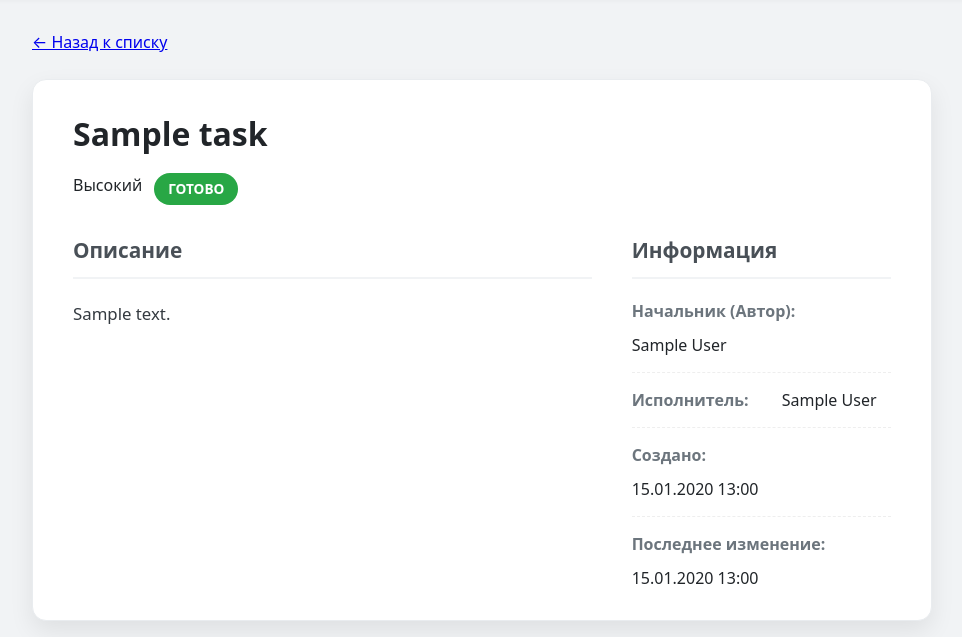
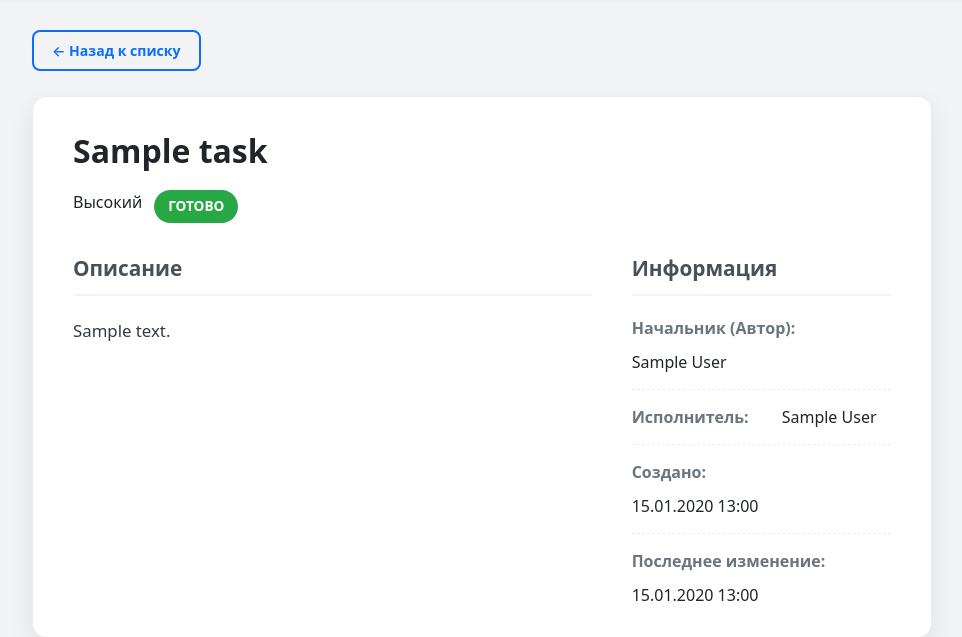
Before and after one commit to hotabmax/TaskManagerPy, a Django app: template core/templates/core/task_detail.html in a window 1280 px wide. Shown: the part 85-722 px from the top of the page, without its empty margins (158-1120 px from the left). Run offline with Django 5.2, Linux system fonts and the light colour scheme; the template is opened without the code that fills it: values that come from a table or form of the project are taken from there, others are empty; tables that the repository leaves empty hold one stand-in row (values such as "Sample post").

Commit message:
Применить стиль кнопок «Назад» к кнопкам на страницах задачи и списка

```diff
--- a/core/static/css/task_detail.css
+++ b/core/static/css/task_detail.css
@@ -12,6 +12,39 @@
     margin-bottom: 25px;
     flex-wrap: wrap;
     align-items: center;
+}
+
+/* --- Общий стиль кнопок "Назад" --- */
+.btn-back {
+    display: inline-flex;
+    align-items: center;
+    gap: 6px;
+    padding: 8px 18px;
+    background-color: transparent;
+    color: var(--primary-color);
+    border: 2px solid var(--primary-color);
+    border-radius: 8px;
+    font-size: 0.88em;
+    font-weight: 600;
+    text-decoration: none;
+    cursor: pointer;
+    transition: background-color 0.2s ease, color 0.2s ease, transform 0.15s ease;
+}
+
+.btn-back:hover {
+    background-color: var(--primary-color);
+    color: #ffffff;
+    transform: translateX(-3px);
+}
+
+.btn-danger.btn-back:hover {
+    background-color: var(--danger-color);
+    border-color: var(--danger-color);
+}
+
+.btn-success.btn-back:hover {
+    background-color: var(--success-color);
+    border-color: var(--success-color);
 }
 
 /* Карточка */
--- a/core/templates/core/task_detail.html
+++ b/core/templates/core/task_detail.html
@@ -13,18 +13,18 @@
 
         <!-- КНОПКИ УПРАВЛЕНИЯ НАВЕРХУ -->
         <div class="detail-actions">
-            <a href="{% url 'task-list' %}" class="btn btn-sm btn-outline-secondary">
+            <a href="{% url 'task-list' %}" class="btn btn-sm btn-outline-secondary btn-back">
                 &larr; Назад к списку
             </a>
 
             {% if user|has_group:"Начальник" %}
-                <a href="{% url 'task-update' task.pk %}" class="btn btn-sm btn-primary">
+                <a href="{% url 'task-update' task.pk %}" class="btn btn-sm btn-primary btn-back">
                     Редактировать
                 </a>
 
                 <form action="{% url 'task-delete' task.pk %}" method="post" class="inline-form">
                     {% csrf_token %}
-                    <button type="submit" class="btn btn-sm btn-danger"
+                    <button type="submit" class="btn btn-sm btn-danger btn-back"
                             onclick="return confirm('Удалить задачу &quot;{{ task.title }}&quot;?')">
                         Удалить
                     </button>
@@ -34,7 +34,7 @@
                 <form method="post" action="{% url 'task-status' task.pk %}" class="inline-form status-form-detail">
                     {% csrf_token %}
                     <input type="hidden" name="status" value="{{ task.status|yesno:'False,True' }}">
-                    <button type="submit" class="btn btn-sm btn-success">
+                    <button type="submit" class="btn btn-sm btn-success btn-back">
                         Отметить как {% if task.status %}не готово{% else %}готово{% endif %}
                     </button>
                 </form>
--- a/core/templates/core/task_list.html
+++ b/core/templates/core/task_list.html
@@ -64,11 +64,11 @@
 
                 <div class="task-actions">
                     {% if user|has_group:"Начальник" %}
-                        <a href="{% url 'task-update' task.pk %}" class="btn btn-sm btn-outline-secondary">Редактировать</a>
+                        <a href="{% url 'task-update' task.pk %}" class="btn btn-sm btn-outline-secondary btn-back">Редактировать</a>
 
                         <form action="{% url 'task-delete' task.pk %}" method="post" class="inline-form">
                             {% csrf_token %}
-                            <button type="submit" class="btn btn-sm btn-outline-danger"
+                            <button type="submit" class="btn btn-sm btn-outline-danger btn-back"
                                     onclick="return confirm('Удалить задачу &quot;{{ task.title }}&quot;?')">
                                 Удалить
                             </button>
@@ -79,7 +79,7 @@
                         <form method="post" action="{% url 'task-status' task.pk %}" class="inline-form">
                             {% csrf_token %}
                             <input type="hidden" name="status" value="{{ task.status|yesno:'False,True' }}">
-                            <button type="submit" class="btn btn-sm btn-success">
+                            <button type="submit" class="btn btn-sm btn-success btn-back">
                                 Отметить как {% if task.status %}не готово{% else %}готово{% endif %}
                             </button>
                         </form>
```
Also changed, not shown: core/static/css/task_list.css (+33 -0 lines).
